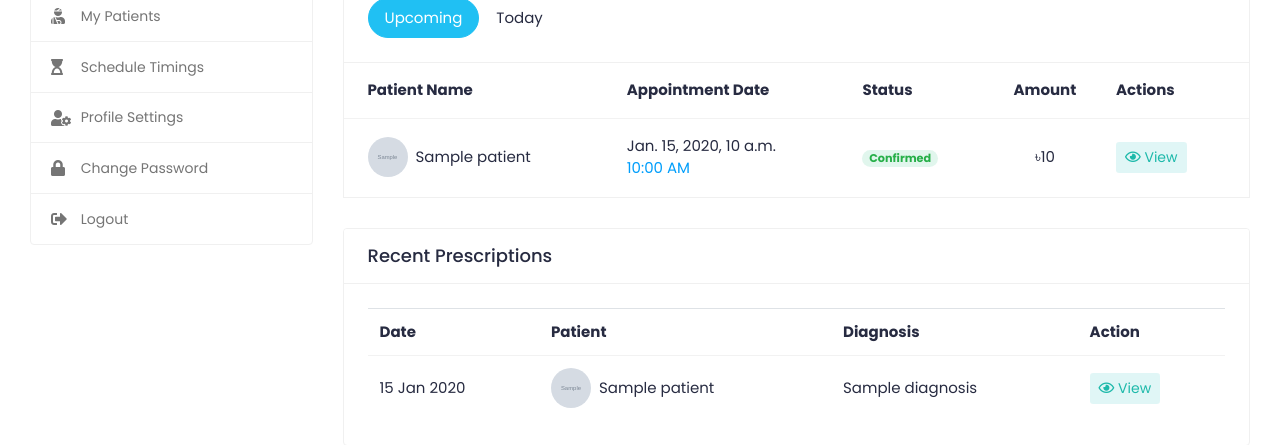
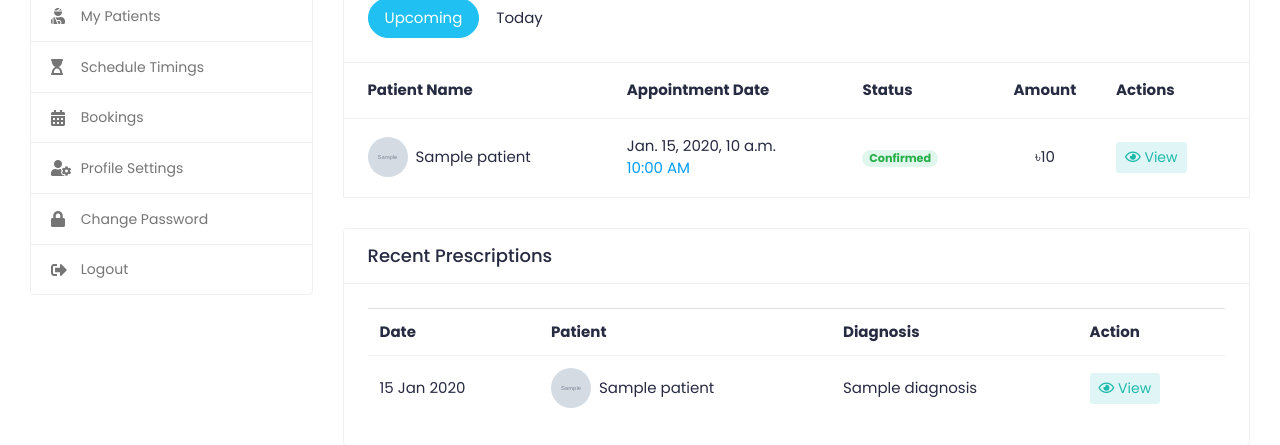
Before and after one commit to manjurulhoque/doccure, a Django app: template templates/doctors/dashboard.html in a window 1280 px wide. Shown: the part 449-894 px from the top of the page. Run offline with Django 3.2, Linux system fonts and the light colour scheme; the template is opened without the code that fills it: most values are stand-ins (such as "Sample title", 1, 10 or a date in 2020); grey boxes marked "Sample" are stand-in pictures; some libraries are stand-ins or nearby versions.

Commit message:
feat: add active link for bookings in doctor sidebar

```diff
--- a/templates/includes/doctor-sidebar.html
+++ b/templates/includes/doctor-sidebar.html
@@ -91,6 +91,12 @@
                                             <span>Schedule Timings</span>
                                         </a>
                                     </li>
+                                    <li class="{% if request.resolver_match.url_name == 'booking-list' %}active{% endif %}">
+                                        <a href="{% url 'bookings:booking-list' %}">
+                                            <i class="fas fa-calendar-alt"></i>
+                                            <span>Bookings</span>
+                                        </a>
+                                    </li>
                                     <li class="{% if request.resolver_match.url_name == 'profile-setting' %}active{% endif %}">
                                         <a href="{% url 'doctors:profile-setting' %}">
                                             <i class="fas fa-user-cog"></i>
```
